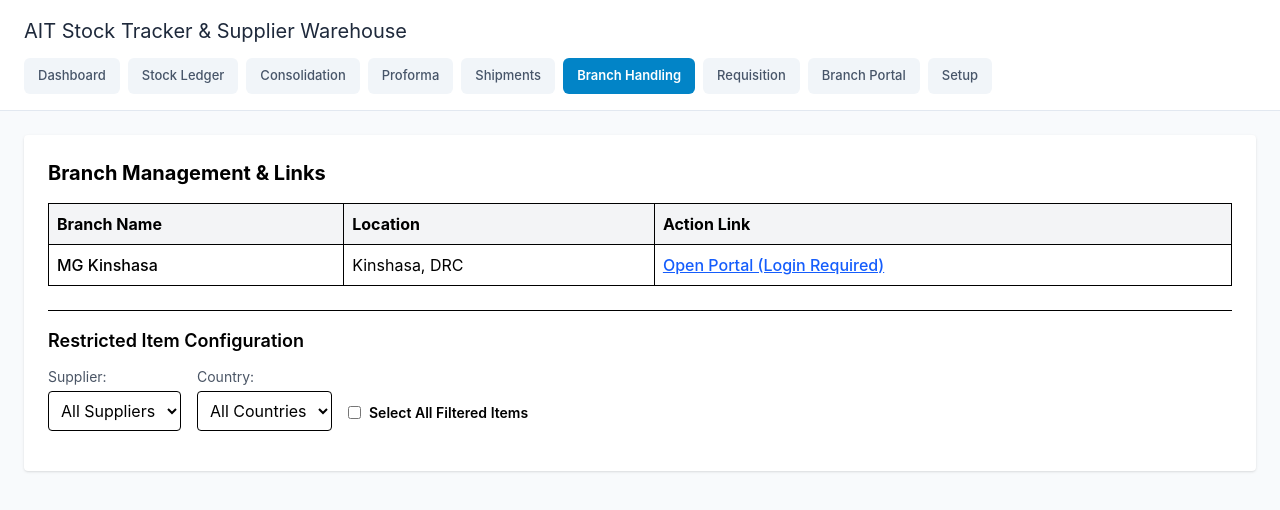
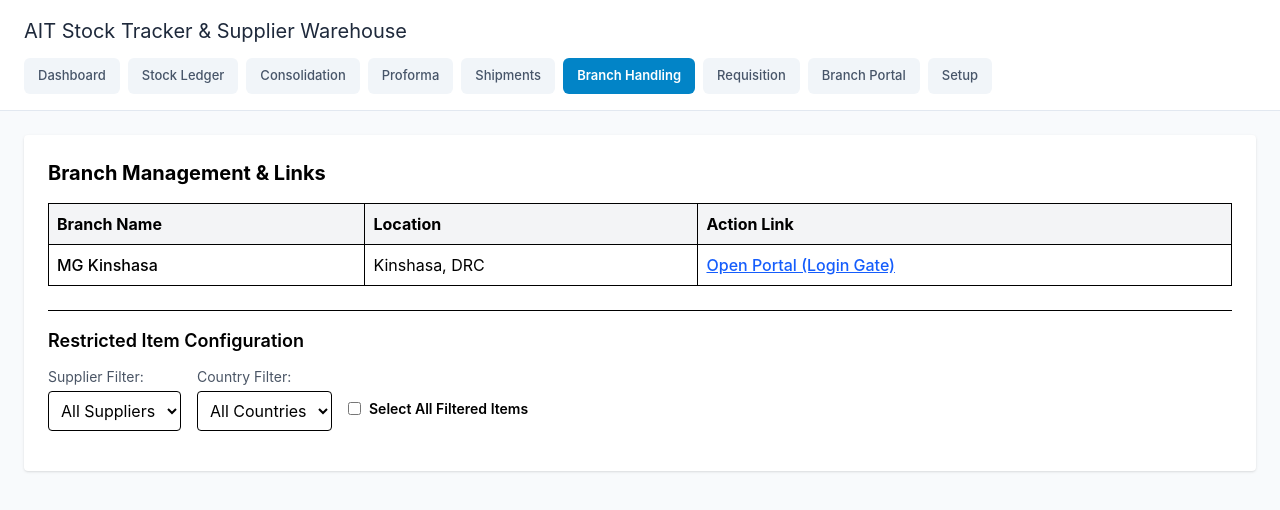
Before and after one commit to abdulrehmanmaisongalaxy/AIT-Stock-Tracker-at-Supplier-Warehouse, a React (Vite) app: page / in a window 1280 px wide. Both pictures are taken after a click on the button "Branch Handling". Shown: the top 510 px of the page. Built offline with nearby package versions, Linux system fonts and the light colour scheme.

Commit message:
BranchHandling.jsx

```diff
--- a/src/components/BranchHandling.jsx
+++ b/src/components/BranchHandling.jsx
@@ -9,15 +9,10 @@ export default function BranchHandling() {
   const [username, setUsername] = useState('');
   const [password, setPassword] = useState('');
 
-  // Restricted items filtering
+  // Restricted items filtering state
   const [supplierFilter, setSupplierFilter] = useState('ALL');
   const [countryFilter, setCountryFilter] = useState('ALL');
   const [selectAll, setSelectAll] = useState(false);
-
-  const mockItems = [
-    { id: 1, name: 'Tire 205/55R16', supplier: 'Apex Corp', country: 'China' },
-    { id: 2, name: 'Brake Pad Set', supplier: 'Global Parts', country: 'India' },
-  ];
 
   const handleLogin = (e) => {
     e.preventDefault();
@@ -35,11 +30,23 @@ export default function BranchHandling() {
         <form onSubmit={handleLogin} className="space-y-4">
           <div>
             <label className="block text-sm font-medium">Username</label>
-            <input type="text" className="w-full border p-2 rounded" value={username} onChange={e => setUsername(e.target.value)} required />
+            <input
+              type="text"
+              className="w-full border p-2 rounded"
+              value={username}
+              onChange={e => setUsername(e.target.value)}
+              required
+            />
           </div>
           <div>
             <label className="block text-sm font-medium">Password</label>
-            <input type="password" className="w-full border p-2 rounded" value={password} onChange={e => setPassword(e.target.value)} required />
+            <input
+              type="password"
+              className="w-full border p-2 rounded"
+              value={password}
+              onChange={e => setPassword(e.target.value)}
+              required
+            />
           </div>
           <button type="submit" className="w-full bg-blue-600 text-white p-2 rounded font-semibold">Login to Requisition Portal</button>
           <button type="button" onClick={() => setSelectedBranch(null)} className="w-full bg-gray-300 text-gray-700 p-2 rounded mt-2">Cancel / Back</button>
@@ -55,7 +62,7 @@ export default function BranchHandling() {
           <h2 className="text-xl font-bold">Requisition Portal for {selectedBranch.name} ({selectedBranch.location})</h2>
           <button onClick={() => { setSelectedBranch(null); setIsAuthenticated(false); }} className="bg-gray-500 text-white px-3 py-1 rounded text-sm">Logout</button>
         </div>
-        <p className="text-green-600 font-medium mb-4">Successfully authenticated. You can now submit branch orders.</p>
+        <p className="text-green-600 font-medium">Successfully authenticated. Branch order form ready.</p>
       </div>
     );
   }
@@ -77,19 +84,18 @@ export default function BranchHandling() {
               <td className="border p-2 font-medium">{b.name}</td>
               <td className="border p-2">{b.location}</td>
               <td className="border p-2">
-                <button onClick={() => setSelectedBranch(b)} className="text-blue-600 underline font-medium">Open Portal (Login Required)</button>
+                <button onClick={() => setSelectedBranch(b)} className="text-blue-600 underline font-medium">Open Portal (Login Gate)</button>
               </td>
             </tr>
           ))}
         </tbody>
       </table>
 
-      {/* Restricted Items Filter Section */}
       <div className="border-t pt-4">
         <h3 className="text-lg font-semibold mb-3">Restricted Item Configuration</h3>
-        <div className="flex gap-4 mb-4">
+        <div className="flex gap-4 mb-4 items-center">
           <div>
-            <label className="block text-sm text-gray-600 mb-1">Supplier:</label>
+            <label className="block text-sm text-gray-600 mb-1">Supplier Filter:</label>
             <select className="border p-2 rounded" value={supplierFilter} onChange={e => setSupplierFilter(e.target.value)}>
               <option value="ALL">All Suppliers</option>
               <option value="Apex Corp">Apex Corp</option>
@@ -97,15 +103,15 @@ export default function BranchHandling() {
             </select>
           </div>
           <div>
-            <label className="block text-sm text-gray-600 mb-1">Country:</label>
+            <label className="block text-sm text-gray-600 mb-1">Country Filter:</label>
             <select className="border p-2 rounded" value={countryFilter} onChange={e => setCountryFilter(e.target.value)}>
               <option value="ALL">All Countries</option>
               <option value="China">China</option>
               <option value="India">India</option>
             </select>
           </div>
-          <div className="flex items-end">
-            <label className="flex items-center space-x-2 pb-2">
+          <div className="flex items-end pt-5">
+            <label className="flex items-center space-x-2">
               <input type="checkbox" checked={selectAll} onChange={e => setSelectAll(e.target.checked)} />
               <span className="text-sm font-semibold">Select All Filtered Items</span>
             </label>
```
